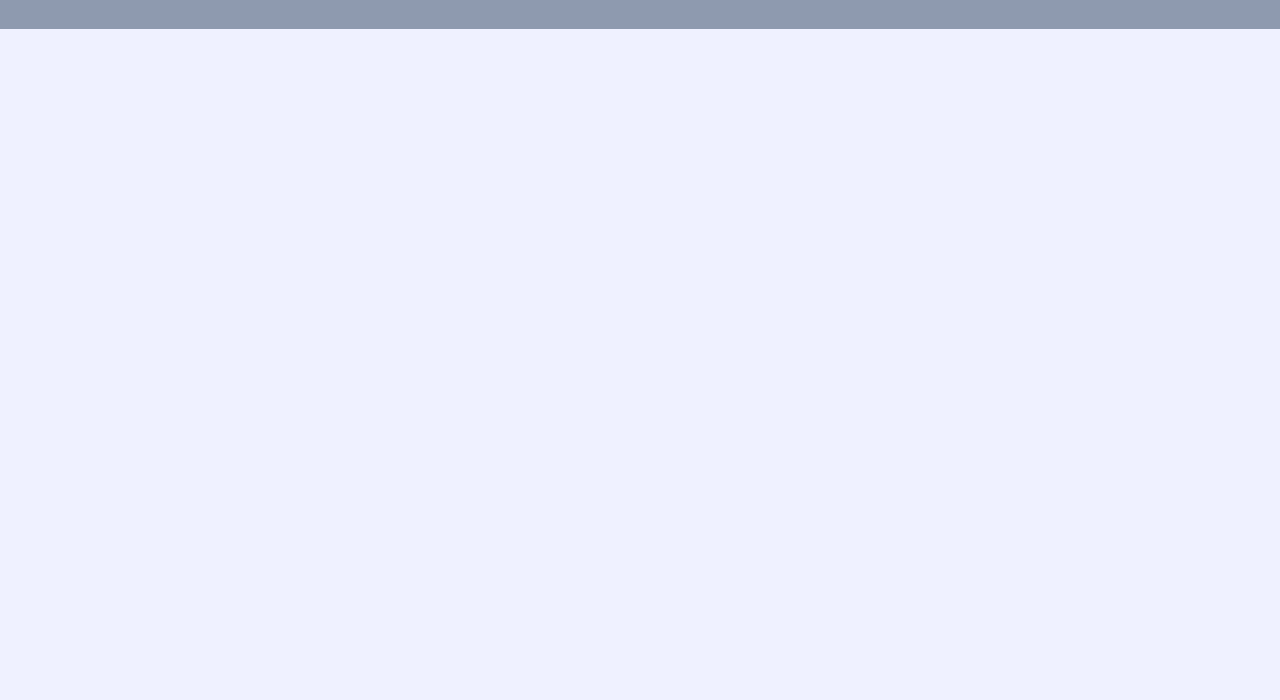
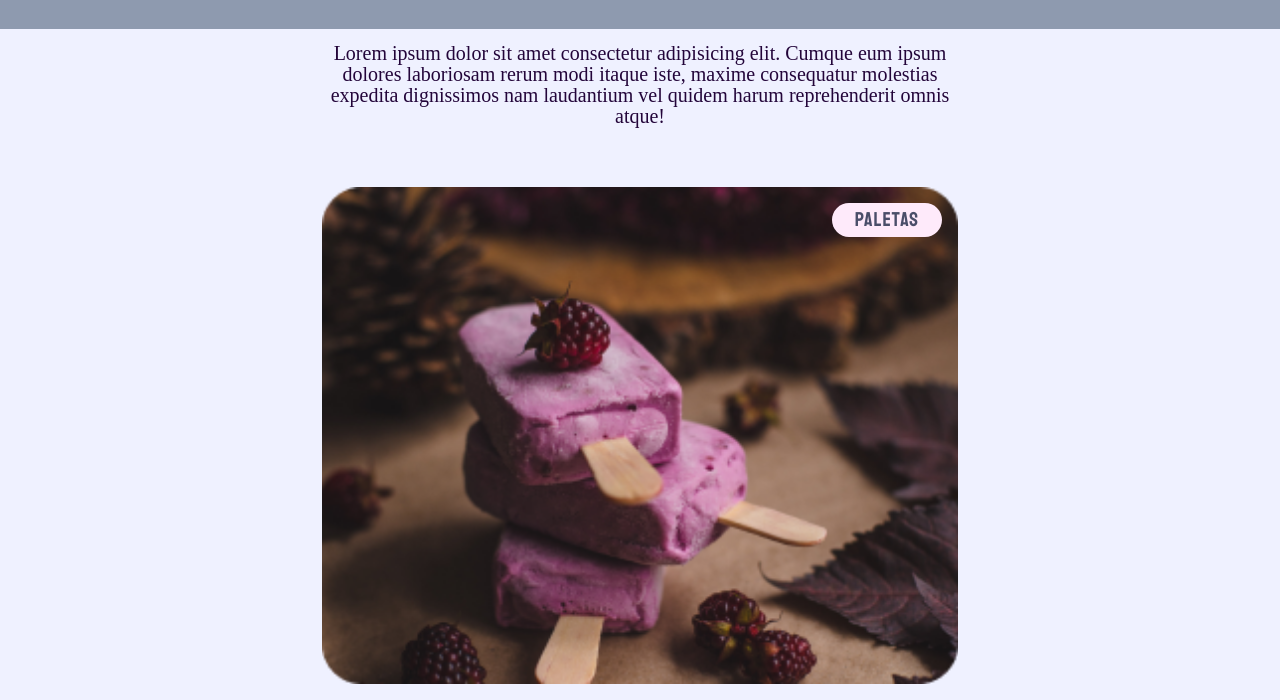
Before and after one commit to gabrielpdb/rocketseat-explorer-challenge-stage03-03, a plain HTML site: page index.html in a window 1280 px wide. Shown: the part 252-952 px from the top of the page. Before the commit the page ends 800 px from the top, so only its background shows below. Drawn offline with Linux system fonts and the light colour scheme; a web font is replaced by a local one.

Commit message:
challenge done

```diff
--- a/index.html
+++ b/index.html
@@ -17,5 +17,31 @@
       <img src="assets/logo.svg" alt="Logo Space Cream" />
       <h1>Space Cream</h1>
     </header>
+    <main>
+      <p>
+        Lorem ipsum dolor sit amet consectetur adipisicing elit. Cumque eum
+        ipsum dolores laboriosam rerum modi itaque iste, maxime consequatur
+        molestias expedita dignissimos nam laudantium vel quidem harum
+        reprehenderit omnis atque!
+      </p>
+      <div class="cards">
+        <div class="card">
+          <img src="assets/sorvete1.png" alt="Sorvete" />
+          <span>Paletas</span>
+        </div>
+        <div class="card">
+          <img src="assets/sorvete2.png" alt="Sorvete" />
+          <span>Shakes</span>
+        </div>
+        <div class="card">
+          <img src="assets/sorvete3.png" alt="Sorvete" />
+          <span>Massas</span>
+        </div>
+        <div class="card">
+          <img src="assets/sorvete4.png" alt="Sorvete" />
+          <span>Picolés</span>
+        </div>
+      </div>
+    </main>
   </body>
 </html>
--- a/style.css
+++ b/style.css
@@ -45,3 +45,50 @@ header h1 {
   letter-spacing: 0.05em;
   padding: 0.8rem 0;
 }
+
+main {
+  max-width: clamp(32rem, 30rem + 40vw, 70rem);
+  margin: 0 auto;
+  padding: 0 3.2rem;
+}
+
+main p {
+  font-family: 'Palanquin';
+  font-weight: 400;
+  font-size: 2rem;
+  line-height: 2.1rem;
+
+  text-align: center;
+  margin: 1.4rem 0 6rem 0;
+  color: #23053a;
+}
+
+.cards {
+  display: grid;
+  gap: 3.2rem;
+}
+
+.card {
+  position: relative;
+}
+
+.card img {
+  width: 100%;
+  border-radius: 2rem;
+}
+
+.card span {
+  position: absolute;
+  top: 1.6rem;
+  right: 1.6rem;
+
+  font-size: 2rem;
+  line-height: 3.4rem;
+
+  letter-spacing: 0.05em;
+
+  color: #4a4e69;
+  background: #feeafa;
+  padding: 0 2.3rem;
+  border-radius: 2rem;
+}
```
